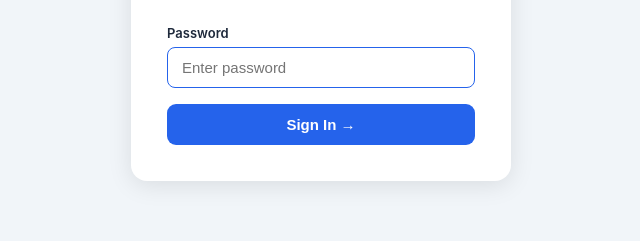
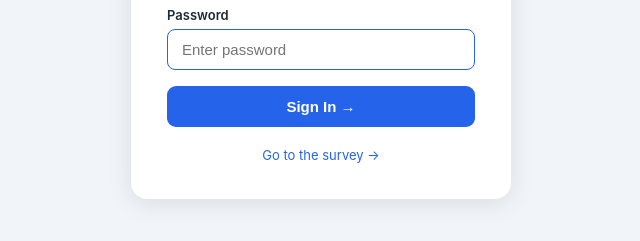
Before and after one commit to spuninst/grade7activity, a website: page public/login.html in a window 1280 px wide. Shown: the part 389-630 px from the top of the page, without its empty margins (319-959 px from the left). Drawn offline with Linux system fonts and the light colour scheme.

Commit message:
adding link to survey

```diff
--- a/public/login.html
+++ b/public/login.html
@@ -62,6 +62,14 @@ button:hover { background: #1d4ed8; }
   font-size: 13px;
   margin-bottom: 16px;
 }
+.survey-link {
+  display: block;
+  margin-top: 20px;
+  font-size: 13px;
+  color: #2563eb;
+  text-decoration: none;
+}
+.survey-link:hover { text-decoration: underline; }
 </style>
 </head>
 <body>
@@ -77,6 +85,7 @@ button:hover { background: #1d4ed8; }
     <input type="password" id="password" name="password" placeholder="Enter password" autofocus required>
     <button type="submit">Sign In →</button>
   </form>
+  <a href="/" class="survey-link">Go to the survey →</a>
 </div>
 <script>
   if (location.search.includes('error=1')) {
```
